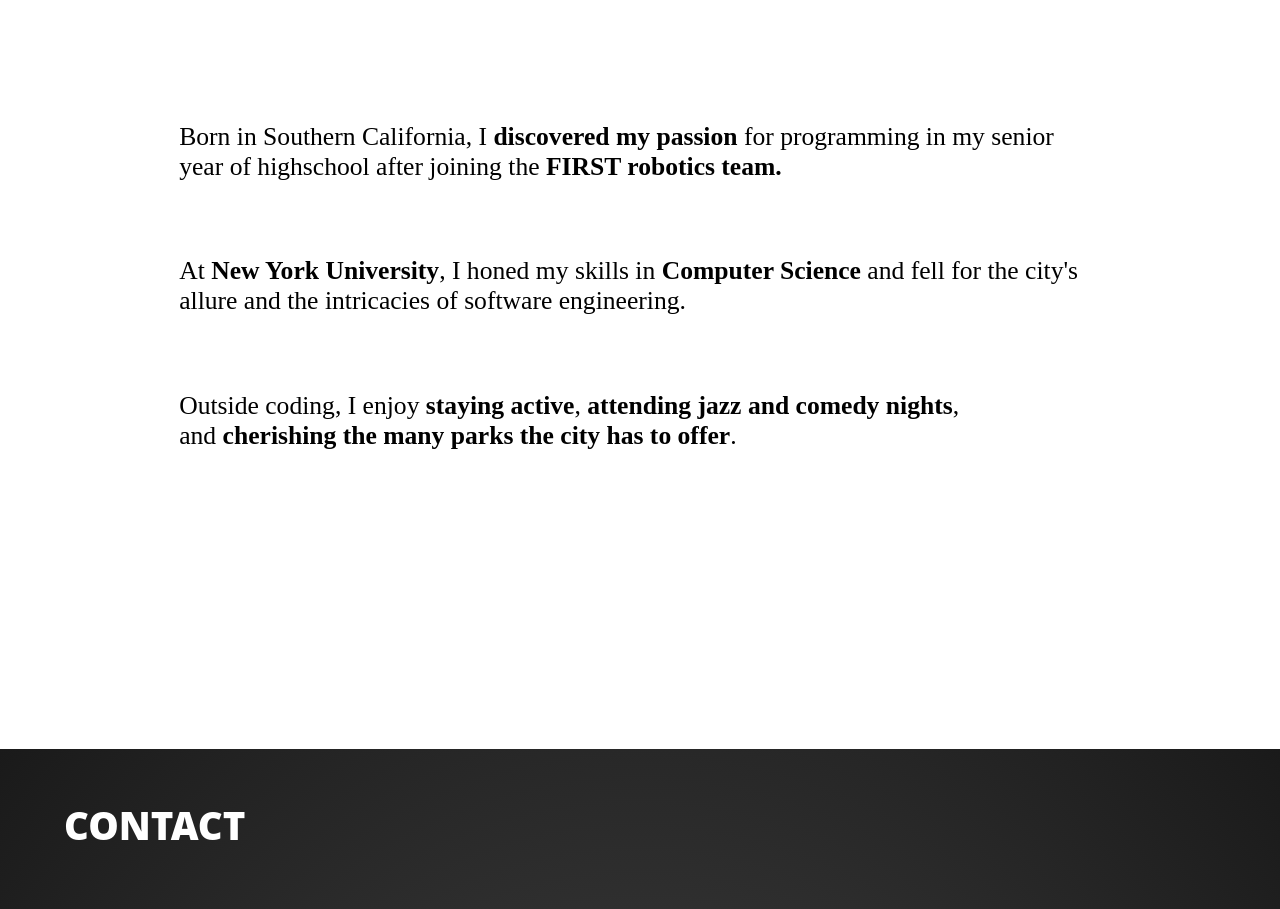
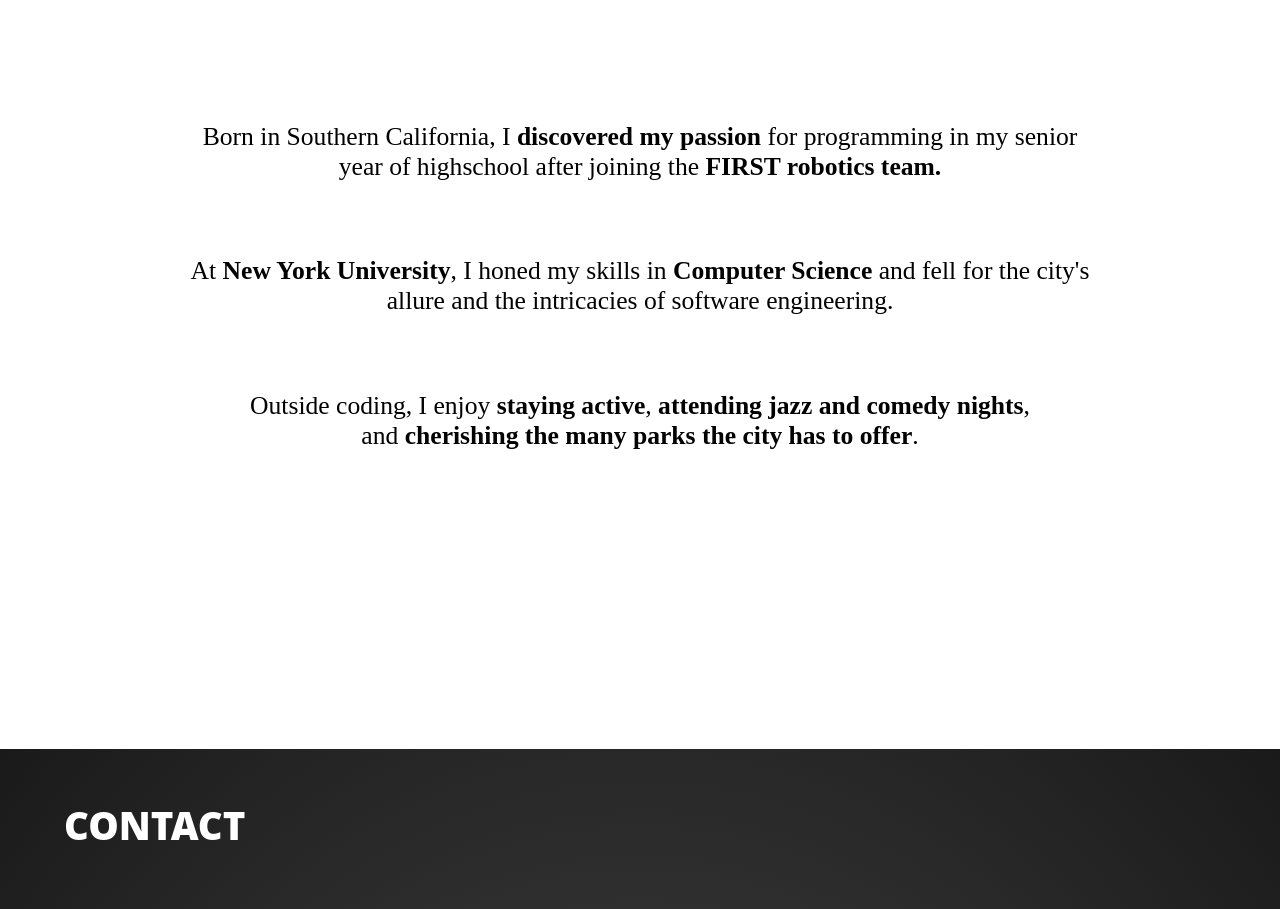
Before and after one commit to wiadarola/wiadarola.github.io, a React (Vite) app: page / in a window 1280 px wide. Shown: the part 2311-3220 px from the top of the page. Built offline with nearby package versions, Linux system fonts and the light colour scheme; the HTML template or start-up script is replaced by a standard one.

Commit message:
Increased font size in about

```diff
--- a/src/components/About/index.css
+++ b/src/components/About/index.css
@@ -39,8 +39,9 @@
 
 #about>div>span {
     font-family: 'Times New Roman', Times, serif;
-    font-size: clamp(1rem, 2vw, 3rem);
+    font-size: clamp(1.2rem, 2vw, 3rem);
     font-weight: 500;
+    text-align: center;
 }
 
 #about span.highlight {
```
